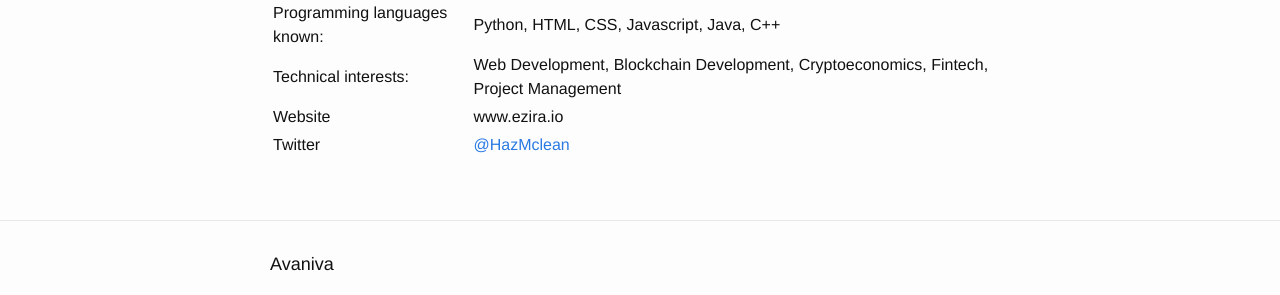
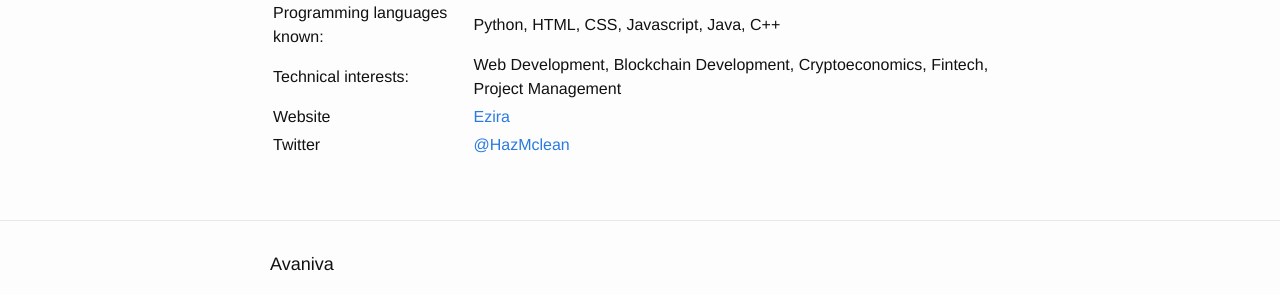
Before and after one commit to HarrisonMclean/TestSite, a Jekyll site: the page built from _posts/2017-7-28-Post.markdown, in a window 1280 px wide. Shown: the part 321-616 px from the top of the page. Built offline with Jekyll 4.4.1, drawn with Linux system fonts in a browser that asks for light colours.

Commit message:
Fixed link
fixed ezira website link

```diff
--- a/_posts/2017-7-28-Post.markdown
+++ b/_posts/2017-7-28-Post.markdown
@@ -12,5 +12,5 @@ categories: IT
 | Course: | Bachelor of Science |
 | Programming languages known: | Python, HTML, CSS, Javascript, Java, C++ |
 | Technical interests: | Web Development, Blockchain Development, Cryptoeconomics, Fintech, Project Management|
-| Website | www.ezira.io |
+| Website | [Ezira](www.ezira.io) |
 | Twitter | [@HazMclean](www.twitter.com/HazMclean) |
```
